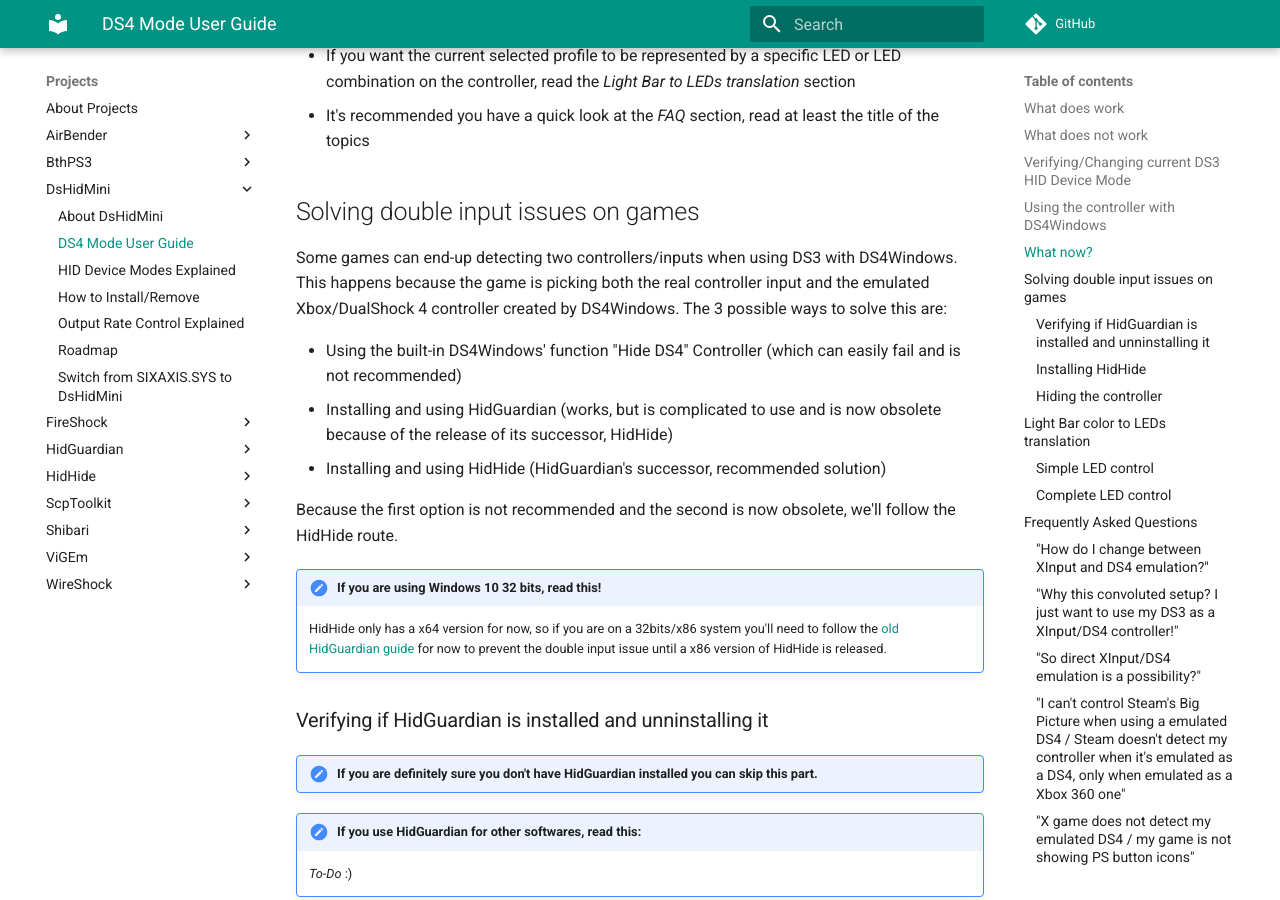
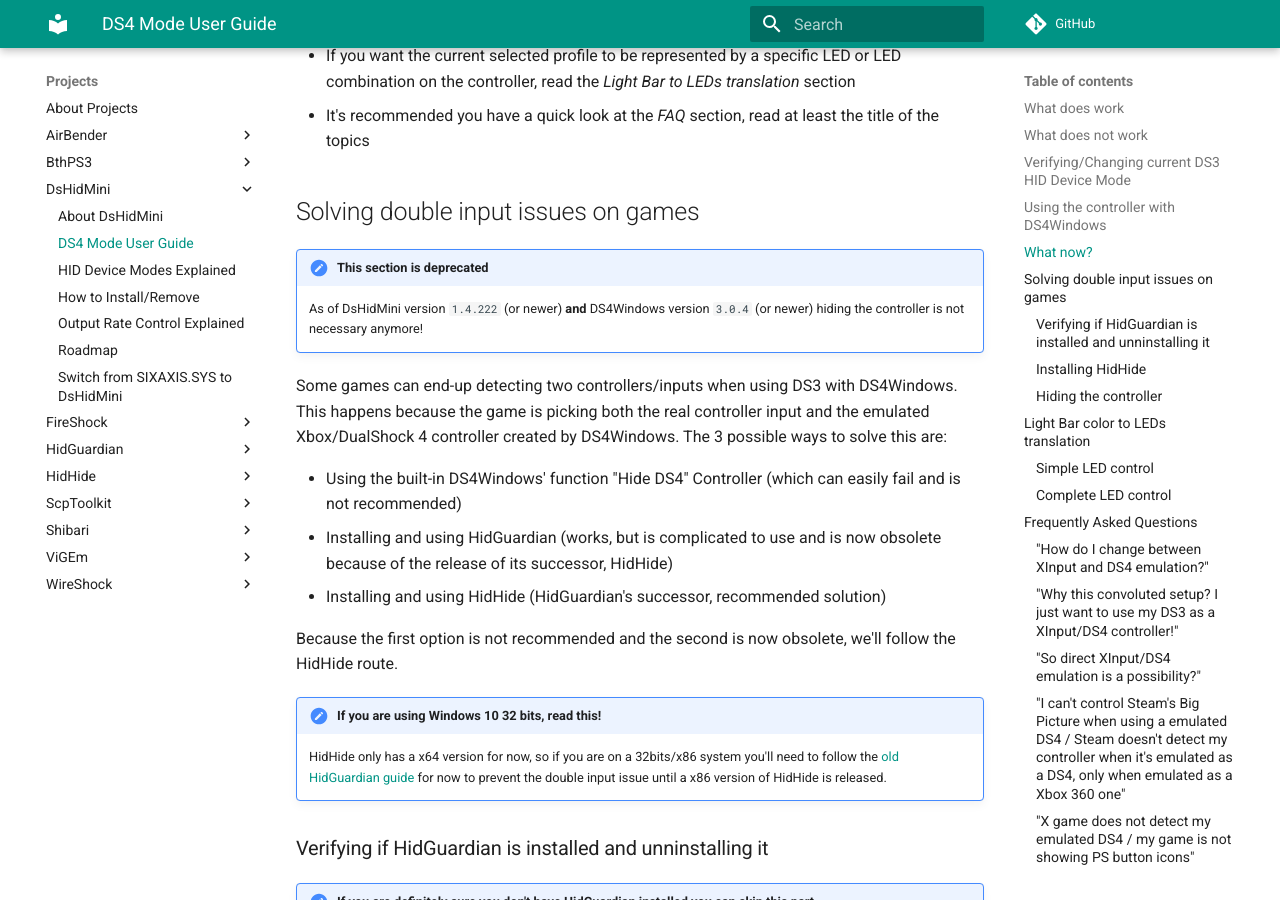
Before and after one commit to nefarius/ViGEm.github.io, an MkDocs documentation site: the page built from docs/projects/DsHidMini/DS4-Mode-User-Guide.md, in a window 1280 px wide and 900 px high, scrolled down 1884 px. Built offline with MkDocs 1.6.1 and Material for MkDocs 9.7.7, drawn with Linux system fonts in a browser that asks for light colours; comment, search, counter and statistics services are not loaded.

Commit message:
Added disclaimer

```diff
--- a/docs/projects/DsHidMini/DS4-Mode-User-Guide.md
+++ b/docs/projects/DsHidMini/DS4-Mode-User-Guide.md
@@ -43,6 +43,9 @@
 - It's recommended you have a quick look at the _FAQ_ section, read at least the title of the topics
 
 ## Solving double input issues on games
+
+!!! important "This section is deprecated"
+    As of DsHidMini version `1.4.222` (or newer) **and** DS4Windows version `3.0.4` (or newer) hiding the controller is not necessary anymore!
 
 Some games can end-up detecting two controllers/inputs when using DS3 with DS4Windows. This happens because the game is picking both the real controller input and the emulated Xbox/DualShock 4 controller created by DS4Windows. The 3 possible ways to solve this are:
 
```
